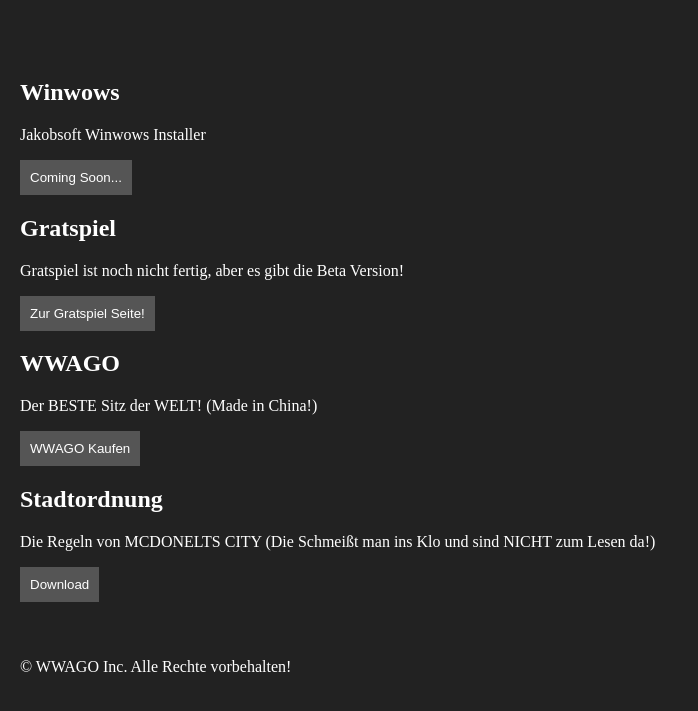
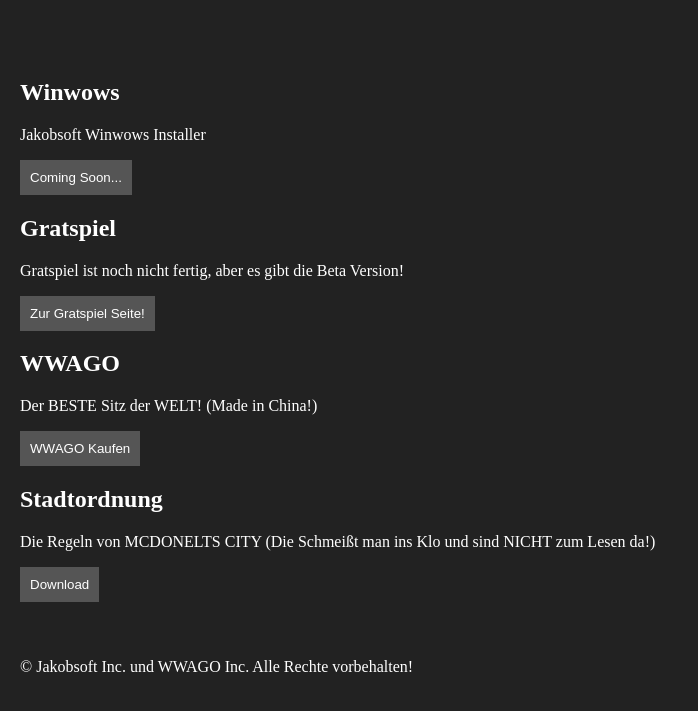
Before and after one commit to GesundesWasser/website, a plain HTML site: page index.html in a window 1280 px wide. Shown: the part 81-792 px from the top of the page, without its empty margins (0-698 px from the left). Drawn offline with Linux system fonts and the light colour scheme.

Commit message:
Update index.html

```diff
--- a/index.html
+++ b/index.html
@@ -77,7 +77,7 @@
     </main>
 
     <footer>
-        <p>&copy; WWAGO Inc. Alle Rechte vorbehalten!</p>
+        <p>&copy; Jakobsoft Inc. und WWAGO Inc. Alle Rechte vorbehalten!</p>
     </footer>
 
 </body>
```
